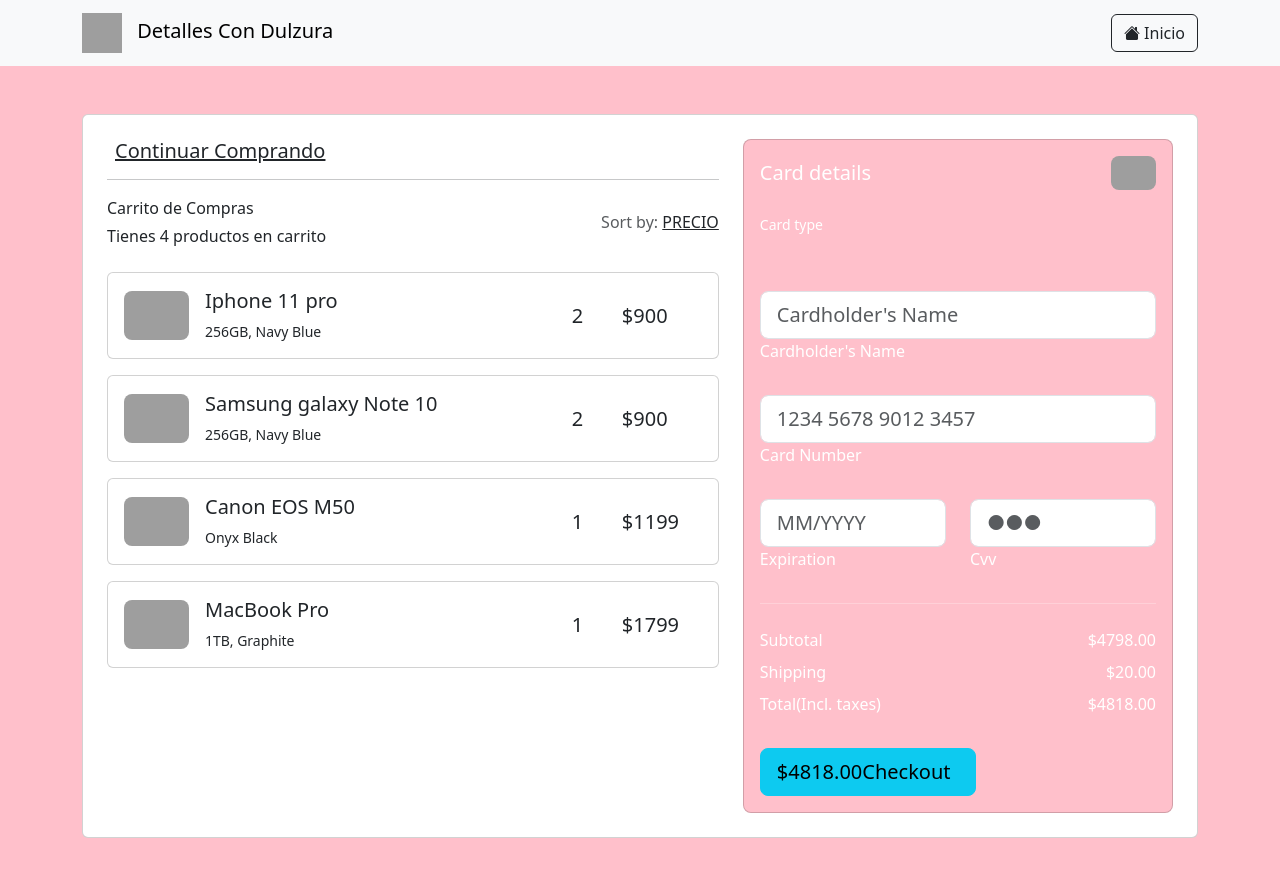
After one commit to jhonmoreno1992/Proyecto_final, a PHP site: page /carrito.php in a window 1280 px wide. The commit adds this page. Run offline with PHP 8.4, Linux system fonts and the light colour scheme; grey boxes are pictures that could not be loaded.

Commit message:
Avance 04/11/24

```diff
--- /dev/null
+++ b/asset/stylecarr.css
@@ -0,0 +1,5 @@
+@media (min-width: 1025px) {
+    .h-custom {
+        height: 150vh !important;
+    }
+}
--- a/style.css
+++ b/asset/styleindex.css
@@ -1,6 +1,5 @@
 .lila-background {
     background-color: #f0c8e1 !important;
-    /* Lila suave */
 }
 
 .footer-background {
--- /dev/null
+++ b/vista/carrito.php
@@ -0,0 +1,255 @@
+<!DOCTYPE html>
+<html lang="en">
+
+<head>
+    <meta charset="UTF-8">
+    <meta name="viewport" content="width=device-width, initial-scale=1.0">
+    <link href="https://cdn.jsdelivr.net/npm/bootstrap@5.3.3/dist/css/bootstrap.min.css" rel="stylesheet" integrity="sha384-QWTKZyjpPEjISv5WaRU9OFeRpok6YctnYmDr5pNlyT2bRjXh0JMhjY6hW+ALEwIH" crossorigin="anonymous">
+    <script src="https://cdn.jsdelivr.net/npm/bootstrap@5.3.3/dist/js/bootstrap.bundle.min.js" integrity="sha384-YvpcrYf0tY3lHB60NNkmXc5s9fDVZLESaAA55NDzOxhy9GkcIdslK1eN7N6jIeHz" crossorigin="anonymous"></script>
+    <script src="https://cdn.jsdelivr.net/npm/@popperjs/core@2.11.8/dist/umd/popper.min.js" integrity="sha384-I7E8VVD/ismYTF4hNIPjVp/Zjvgyol6VFvRkX/vR+Vc4jQkC+hVqc2pM8ODewa9r" crossorigin="anonymous"></script>
+    <script src="https://cdn.jsdelivr.net/npm/bootstrap@5.3.3/dist/js/bootstrap.min.js" integrity="sha384-0pUGZvbkm6XF6gxjEnlmuGrJXVbNuzT9qBBavbLwCsOGabYfZo0T0to5eqruptLy" crossorigin="anonymous"></script>
+    <link rel="stylesheet" href="https://cdnjs.cloudflare.com/ajax/libs/bootstrap-icons/1.10.0/font/bootstrap-icons.min.css">
+    <title>carrito</title>
+</head>
+
+<body>
+    <header>
+        <nav class="navbar navbar-light bg-light">
+            <div class="container">
+                <a class="navbar-brand" href="#">
+                    <img src="../asset/logo.png" alt="Logo" style="width: 40px; height: 40px; margin-right: 10px;">
+                    Detalles Con Dulzura
+                </a>
+                <button class="btn btn-outline-dark" type="submit" onclick="window.location.href='index.php';">
+                    <i class="bi bi-house-fill"></i>
+                    Inicio
+                </button>
+            </div>
+        </nav>
+    </header>
+    <section class="h-100 h-custom" style="background-color: pink;">
+        <div class="container py-5 h-100">
+            <div class="row d-flex justify-content-center align-items-center h-100">
+                <div class="col">
+                    <div class="card">
+                        <div class="card-body p-4">
+
+                            <div class="row">
+
+                                <div class="col-lg-7">
+                                    <h5 class="mb-3"><a href="#!" class="text-body"><i
+                                                class="fas fa-long-arrow-alt-left me-2"></i>Continuar Comprando</a></h5>
+                                    <hr>
+
+                                    <div class="d-flex justify-content-between align-items-center mb-4">
+                                        <div>
+                                            <p class="mb-1">Carrito de Compras</p>
+                                            <p class="mb-0">Tienes 4 productos en carrito</p>
+                                        </div>
+                                        <div>
+                                            <p class="mb-0"><span class="text-muted">Sort by:</span> <a href="#!"
+                                                    class="text-body">PRECIO <i class="fas fa-angle-down mt-1"></i></a></p>
+                                        </div>
+                                    </div>
+
+                                    <div class="card mb-3">
+                                        <div class="card-body">
+                                            <div class="d-flex justify-content-between">
+                                                <div class="d-flex flex-row align-items-center">
+                                                    <div>
+                                                        <img
+                                                            src="https://mdbcdn.b-cdn.net/img/Photos/new-templates/bootstrap-shopping-carts/img1.webp"
+                                                            class="img-fluid rounded-3" alt="Shopping item" style="width: 65px;">
+                                                    </div>
+                                                    <div class="ms-3">
+                                                        <h5>Iphone 11 pro</h5>
+                                                        <p class="small mb-0">256GB, Navy Blue</p>
+                                                    </div>
+                                                </div>
+                                                <div class="d-flex flex-row align-items-center">
+                                                    <div style="width: 50px;">
+                                                        <h5 class="fw-normal mb-0">2</h5>
+                                                    </div>
+                                                    <div style="width: 80px;">
+                                                        <h5 class="mb-0">$900</h5>
+                                                    </div>
+                                                    <a href="#!" style="color: #cecece;"><i class="fas fa-trash-alt"></i></a>
+                                                </div>
+                                            </div>
+                                        </div>
+                                    </div>
+
+                                    <div class="card mb-3">
+                                        <div class="card-body">
+                                            <div class="d-flex justify-content-between">
+                                                <div class="d-flex flex-row align-items-center">
+                                                    <div>
+                                                        <img
+                                                            src="https://mdbcdn.b-cdn.net/img/Photos/new-templates/bootstrap-shopping-carts/img2.webp"
+                                                            class="img-fluid rounded-3" alt="Shopping item" style="width: 65px;">
+                                                    </div>
+                                                    <div class="ms-3">
+                                                        <h5>Samsung galaxy Note 10 </h5>
+                                                        <p class="small mb-0">256GB, Navy Blue</p>
+                                                    </div>
+                                                </div>
+                                                <div class="d-flex flex-row align-items-center">
+                                                    <div style="width: 50px;">
+                                                        <h5 class="fw-normal mb-0">2</h5>
+                                                    </div>
+                                                    <div style="width: 80px;">
+                                                        <h5 class="mb-0">$900</h5>
+                                                    </div>
+                                                    <a href="#!" style="color: #cecece;"><i class="fas fa-trash-alt"></i></a>
+                                                </div>
+                                            </div>
+                                        </div>
+                                    </div>
+
+                                    <div class="card mb-3">
+                                        <div class="card-body">
+                                            <div class="d-flex justify-content-between">
+                                                <div class="d-flex flex-row align-items-center">
+                                                    <div>
+                                                        <img
+                                                            src="https://mdbcdn.b-cdn.net/img/Photos/new-templates/bootstrap-shopping-carts/img3.webp"
+                                                            class="img-fluid rounded-3" alt="Shopping item" style="width: 65px;">
+                                                    </div>
+                                                    <div class="ms-3">
+                                                        <h5>Canon EOS M50</h5>
+                                                        <p class="small mb-0">Onyx Black</p>
+                                                    </div>
+                                                </div>
+                                                <div class="d-flex flex-row align-items-center">
+                                                    <div style="width: 50px;">
+                                                        <h5 class="fw-normal mb-0">1</h5>
+                                                    </div>
+                                                    <div style="width: 80px;">
+                                                        <h5 class="mb-0">$1199</h5>
+                                                    </div>
+                                                    <a href="#!" style="color: #cecece;"><i class="fas fa-trash-alt"></i></a>
+                                                </div>
+                                            </div>
+                                        </div>
+                                    </div>
+
+                                    <div class="card mb-3 mb-lg-0">
+                                        <div class="card-body">
+                                            <div class="d-flex justify-content-between">
+                                                <div class="d-flex flex-row align-items-center">
+                                                    <div>
+                                                        <img
+                                                            src="https://mdbcdn.b-cdn.net/img/Photos/new-templates/bootstrap-shopping-carts/img4.webp"
+                                                            class="img-fluid rounded-3" alt="Shopping item" style="width: 65px;">
+                                                    </div>
+                                                    <div class="ms-3">
+                                                        <h5>MacBook Pro</h5>
+                                                        <p class="small mb-0">1TB, Graphite</p>
+                                                    </div>
+                                                </div>
+                                                <div class="d-flex flex-row align-items-center">
+                                                    <div style="width: 50px;">
+                                                        <h5 class="fw-normal mb-0">1</h5>
+                                                    </div>
+                                                    <div style="width: 80px;">
+                                                        <h5 class="mb-0">$1799</h5>
+                                                    </div>
+                                                    <a href="#!" style="color: #cecece;"><i class="fas fa-trash-alt"></i></a>
+                                                </div>
+                                            </div>
+                                        </div>
+                                    </div>
+
+                                </div>
+                                <div class="col-lg-5">
+
+                                    <div class="card text-white rounded-3" style=background-color:pink;>
+                                        <div class="card-body">
+                                            <div class="d-flex justify-content-between align-items-center mb-4">
+                                                <h5 class="mb-0">Card details</h5>
+                                                <img src="https://mdbcdn.b-cdn.net/img/Photos/Avatars/avatar-6.webp"
+                                                    class="img-fluid rounded-3" style="width: 45px;" alt="Avatar">
+                                            </div>
+
+                                            <p class="small mb-2">Card type</p>
+                                            <a href="#!" type="submit" class="text-white"><i
+                                                    class="fab fa-cc-mastercard fa-2x me-2"></i></a>
+                                            <a href="#!" type="submit" class="text-white"><i
+                                                    class="fab fa-cc-visa fa-2x me-2"></i></a>
+                                            <a href="#!" type="submit" class="text-white"><i
+                                                    class="fab fa-cc-amex fa-2x me-2"></i></a>
+                                            <a href="#!" type="submit" class="text-white"><i class="fab fa-cc-paypal fa-2x"></i></a>
+
+                                            <form class="mt-4">
+                                                <div data-mdb-input-init class="form-outline form-white mb-4">
+                                                    <input type="text" id="typeName" class="form-control form-control-lg" siez="17"
+                                                        placeholder="Cardholder's Name" />
+                                                    <label class="form-label" for="typeName">Cardholder's Name</label>
+                                                </div>
+
+                                                <div data-mdb-input-init class="form-outline form-white mb-4">
+                                                    <input type="text" id="typeText" class="form-control form-control-lg" siez="17"
+                                                        placeholder="1234 5678 9012 3457" minlength="19" maxlength="19" />
+                                                    <label class="form-label" for="typeText">Card Number</label>
+                                                </div>
+
+                                                <div class="row mb-4">
+                                                    <div class="col-md-6">
+                                                        <div data-mdb-input-init class="form-outline form-white">
+                                                            <input type="text" id="typeExp" class="form-control form-control-lg"
+                                                                placeholder="MM/YYYY" size="7" id="exp" minlength="7" maxlength="7" />
+                                                            <label class="form-label" for="typeExp">Expiration</label>
+                                                        </div>
+                                                    </div>
+                                                    <div class="col-md-6">
+                                                        <div data-mdb-input-init class="form-outline form-white">
+                                                            <input type="password" id="typeText" class="form-control form-control-lg"
+                                                                placeholder="&#9679;&#9679;&#9679;" size="1" minlength="3" maxlength="3" />
+                                                            <label class="form-label" for="typeText">Cvv</label>
+                                                        </div>
+                                                    </div>
+                                                </div>
+
+                                            </form>
+
+                                            <hr class="my-4">
+
+                                            <div class="d-flex justify-content-between">
+                                                <p class="mb-2">Subtotal</p>
+                                                <p class="mb-2">$4798.00</p>
+                                            </div>
+
+                                            <div class="d-flex justify-content-between">
+                                                <p class="mb-2">Shipping</p>
+                                                <p class="mb-2">$20.00</p>
+                                            </div>
+
+                                            <div class="d-flex justify-content-between mb-4">
+                                                <p class="mb-2">Total(Incl. taxes)</p>
+                                                <p class="mb-2">$4818.00</p>
+                                            </div>
+
+                                            <button type="button" data-mdb-button-init data-mdb-ripple-init class="btn btn-info btn-block btn-lg">
+                                                <div class="d-flex justify-content-between">
+                                                    <span>$4818.00</span>
+                                                    <span>Checkout <i class="fas fa-long-arrow-alt-right ms-2"></i></span>
+                                                </div>
+                                            </button>
+
+                                        </div>
+                                    </div>
+
+                                </div>
+
+                            </div>
+
+                        </div>
+                    </div>
+                </div>
+            </div>
+        </div>
+    </section>
+
+</body>
+
+</html>
```
Also changed, not shown: asset/stylepoli.css (added, +23 -0 lines), asset/styleterms.css (added, +23 -0 lines), vista/Recuperar.php (added, +57 -0 lines), vista/index.php (renamed from index.php, +27 -17 lines), vista/login.php (renamed from login.php, +24 -8 lines), vista/politica.php (added, +100 -0 lines), vista/registro.php (added, +98 -0 lines), vista/terminos.php (added, +82 -0 lines), vista/validarlogin.php (added, +13 -0 lines), asset/fondo principal.jpg (added), asset/fondo principal2.jpeg (added), asset/registro.jpg (added), asset/stylelogin.css (added).
